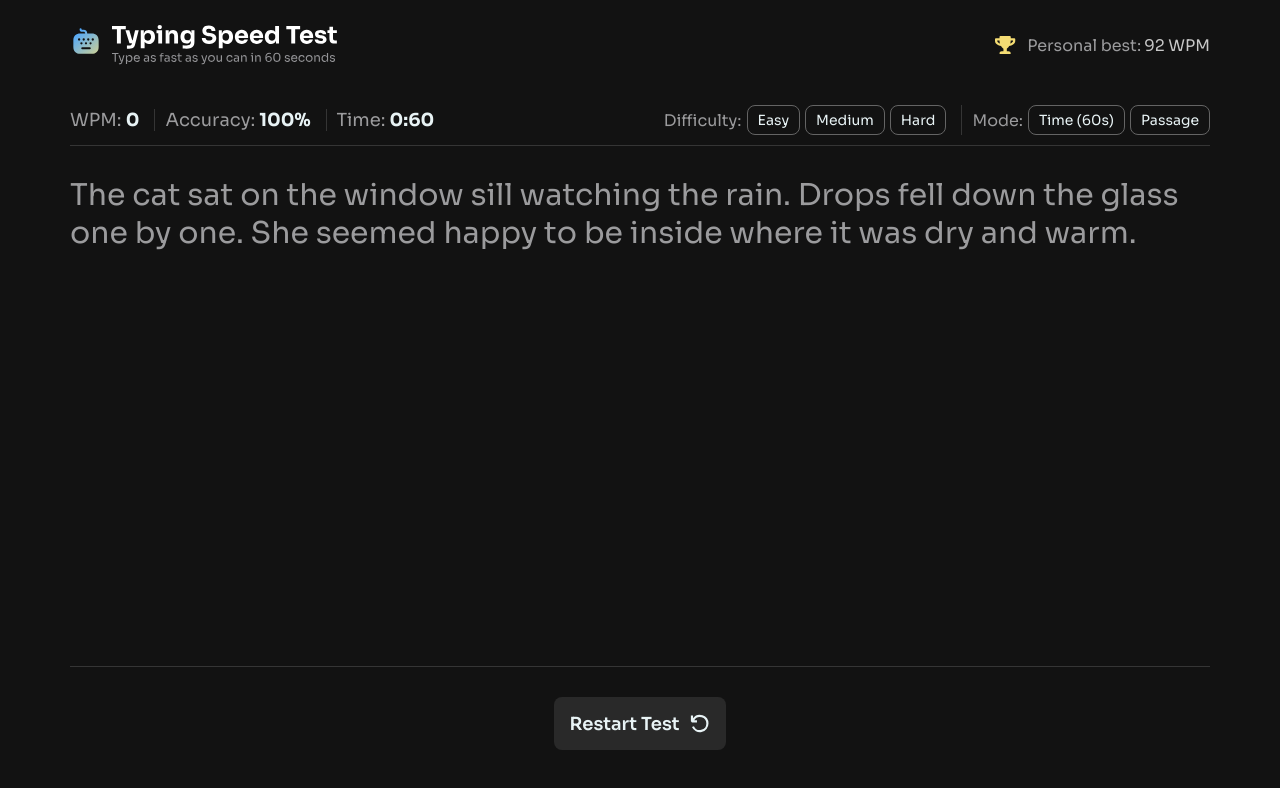
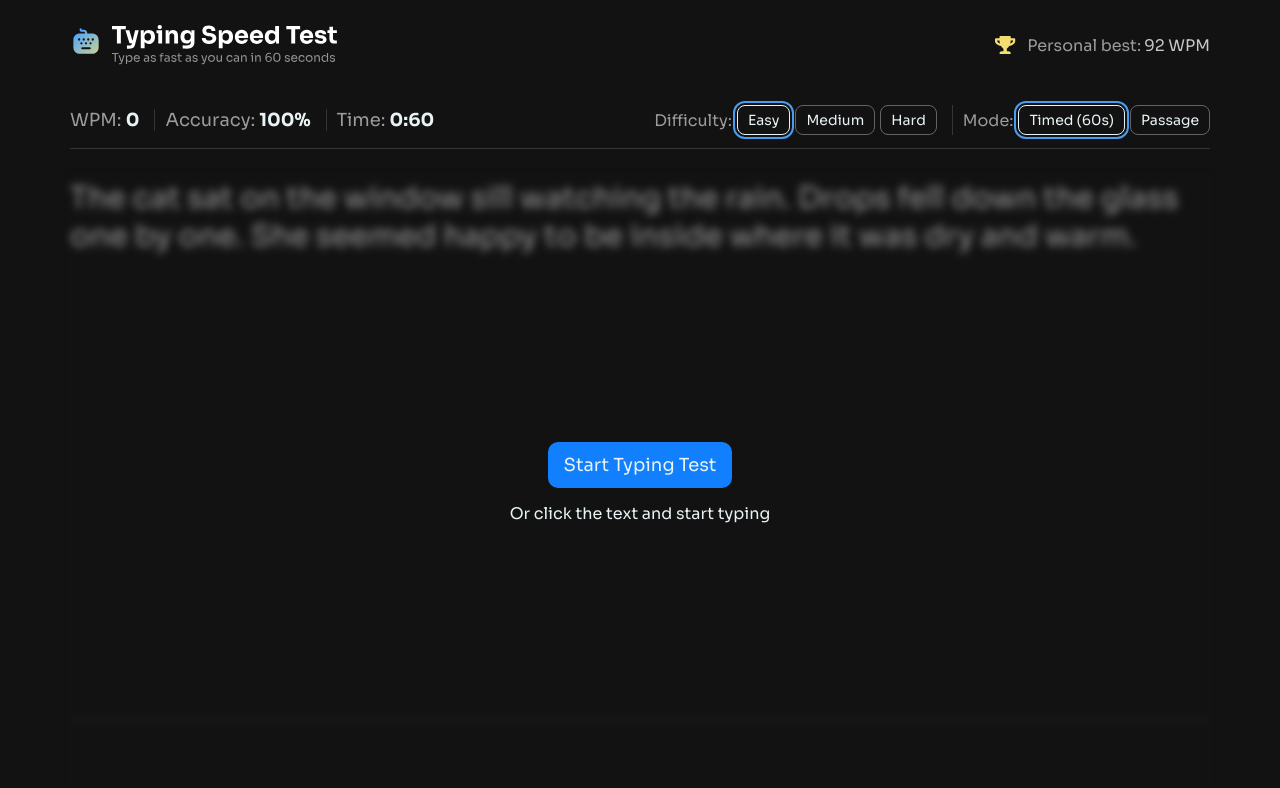
Before and after one commit to DaddyOfCoding/typing-speed-test, a React (Vite) app: page / in a window 1280 px wide. Shown: the top 788 px of the page. Built offline with nearby package versions, Linux system fonts and the light colour scheme.

Commit message:
added countdown timer feature

```diff
--- /dev/null
+++ b/src/features/countDownTimer/hooks/useCountDownTimer.ts
@@ -0,0 +1,31 @@
+import { useEffect } from 'react';
+
+function useCountDownTimer(
+    isTestStarted: boolean,
+    setStarted: React.Dispatch<React.SetStateAction<boolean>>,
+    currentTimeLeft: number,
+    setTime: React.Dispatch<React.SetStateAction<number>>,
+): number {
+    useEffect(() => {
+        if (!isTestStarted) return;
+
+        const intervalID = setInterval(() => {
+            setTime((prev) => {
+                const next = prev - 1;
+                return next > 0 ? next : 0;
+            });
+        }, 1000);
+        return () => clearInterval(intervalID);
+    }, [isTestStarted, setStarted]);
+
+    useEffect(() => {
+        if (currentTimeLeft === 0) {
+            setStarted(false);
+        }
+    }, [currentTimeLeft, setStarted]);
+
+    console.log(currentTimeLeft);
+    return currentTimeLeft;
+}
+
+export default useCountDownTimer;
--- /dev/null
+++ b/src/features/countDownTimer/utils/countDownTimer.ts
@@ -0,0 +1,3 @@
+function countDownTimer(): string {}
+
+export default countDownTimer;
--- a/src/pages/MainPage.tsx
+++ b/src/pages/MainPage.tsx
@@ -2,21 +2,37 @@ import { useState } from 'react';
 import '@shared/styles/MainPage.scss';
 import TypingTestMenu from '@widgets/TypingTestMenu/TypingTestMenu';
 import TestTextField from '@widgets/TestTextField/TestTextField';
+import StartTestOverlay from '@widgets/StartTestOverlay/StartTestOverlay';
 import useTextLoader from '@features/textLoader/hooks/useTextLoader';
 
 function MainPage() {
     const [difficulty, setDifficulty] = useState<'easy' | 'medium' | 'hard'>(
         'easy',
     );
+    const [isTestStarted, setStarted] = useState<true | false>(false);
+    const [currentTimeLeft, setTime] = useState<number>(10);
     const textData = useTextLoader(difficulty);
 
     return (
         <section className='typing-test-container'>
             <TypingTestMenu
+                isTestStarted={isTestStarted}
+                setStarted={setStarted}
                 currentDifficulty={difficulty}
                 setDifficulty={setDifficulty}
+                currentTimeLeft={currentTimeLeft}
+                setTime={setTime}
             />
-            <TestTextField textToView={textData} />
+            <StartTestOverlay
+                isTestStarted={isTestStarted}
+                setStarted={setStarted}
+                setTime={setTime}
+            >
+                <TestTextField
+                    textToView={textData}
+                    isTestStarted={isTestStarted}
+                />
+            </StartTestOverlay>
         </section>
     );
 }
--- a/src/shared/styles/Button.scss
+++ b/src/shared/styles/Button.scss
@@ -16,11 +16,15 @@ button {
 }
 
 button[data-variant='primary'] {
+    font-size: 18px;
     color: $primary-text-color;
+    background-color: $primary-button-background-color;
+    border-radius: 10px;
+    padding-inline: 15px;
+    padding-block: 12px;
 
     &:hover {
-        color: $ghost-button-selected-color;
-        border: 1px solid $ghost-button-selected-color;
+        background-color: $primary-button-hover-background-color;
     }
 
     &:focus {
@@ -57,7 +61,8 @@ button[data-variant='ghost'] {
         border: 1px solid $ghost-button-selected-color;
     }
 
-    &:focus {
+    &:focus,
+    &.focused {
         outline: 2px solid $button-focus-outline-color;
         outline-offset: 2px;
         border-color: $button-focus-border-color;
@@ -70,3 +75,7 @@ button[data-variant='ghost'] {
     align-items: center;
     font-size: 23px;
 }
+
+.hidden {
+    display: none;
+}
--- /dev/null
+++ b/src/shared/styles/StartTestOverlay.scss
@@ -0,0 +1,25 @@
+@use '@shared/styles/main.scss' as *;
+.overlay-container {
+    display: flex;
+    position: relative;
+    flex: 1;
+}
+
+.overlay-wrapper {
+    position: absolute;
+    top: 30px;
+    left: -10px;
+    width: calc(100% + 20px);
+    height: calc(100% - 30px);
+    backdrop-filter: blur(4px);
+
+    display: flex;
+    flex-direction: column;
+    align-items: center;
+    justify-content: center;
+
+    &__additionary-text {
+        padding-top: 15px;
+        color: $primary-text-color;
+    }
+}
--- a/src/shared/styles/TestTextField.scss
+++ b/src/shared/styles/TestTextField.scss
@@ -1,12 +1,12 @@
 @use '@shared/styles/main.scss' as *;
 
 .test-text-container {
-    flex-grow: 1;
+    flex: 1;
     display: flex;
     flex-direction: column;
 
     &__test-text-field {
-        margin-top: 10px;
+        margin-top: 13px;
         padding-top: 30px;
         padding-bottom: 30px;
         flex: 1;
--- /dev/null
+++ b/src/widgets/StartTestOverlay/StartTestOverlay.tsx
@@ -0,0 +1,48 @@
+import '@shared/styles/StartTestOverlay.scss';
+import Button from '@shared/ui/Button';
+
+type CurrentTimeTypes = {
+    setTime: React.Dispatch<React.SetStateAction<number>>;
+};
+
+type StarTestOverlayProps = CurrentTimeTypes & {
+    isTestStarted: boolean;
+    setStarted: React.Dispatch<React.SetStateAction<boolean>>;
+    children: React.ReactNode;
+};
+
+function StartTestOverlay({
+    isTestStarted,
+    children,
+    setStarted,
+    setTime,
+}: StarTestOverlayProps) {
+    return (
+        <div
+            className='overlay-container'
+            onClick={() => {
+                setStarted(true);
+            }}
+        >
+            {children}
+            {!isTestStarted && (
+                <div className='overlay-wrapper'>
+                    <Button
+                        className='overlay-wrapper__start-button'
+                        buttonContent='Start Typing Test'
+                        variant='primary'
+                        onClick={() => {
+                            setTime(10);
+                            setStarted(true);
+                        }}
+                    />
+                    <span className='overlay-wrapper__additionary-text'>
+                        Or click the text and start typing
+                    </span>
+                </div>
+            )}
+        </div>
+    );
+}
+
+export default StartTestOverlay;
--- a/src/widgets/TestTextField/TestTextField.tsx
+++ b/src/widgets/TestTextField/TestTextField.tsx
@@ -4,9 +4,10 @@ import { VscDebugRestart } from 'react-icons/vsc';
 
 type TestFieldProps = {
     textToView: string;
+    isTestStarted: boolean;
 };
 
-function TestTextField({ textToView }: TestFieldProps) {
+function TestTextField({ textToView, isTestStarted }: TestFieldProps) {
     console.log(textToView);
     return (
         <div className='test-text-container'>
@@ -15,7 +16,7 @@ function TestTextField({ textToView }: TestFieldProps) {
             </div>
             <div className='test-text-container__restart-test-button-container'>
                 <Button
-                    className='test-text-container__restart-test-button'
+                    className={`test-text-container__restart-test-button ${isTestStarted === false ? 'hidden' : ''}`}
                     buttonContent=<>Restart Test</>
                     buttonIcon=<VscDebugRestart />
                     variant='secondary'
--- a/src/widgets/TypingTestMenu/TypingTestMenu.tsx
+++ b/src/widgets/TypingTestMenu/TypingTestMenu.tsx
@@ -1,12 +1,38 @@
 import '@shared/styles/TypingTestMenu.scss';
 import Button from '@shared/ui/Button.tsx';
+import React, { useState } from 'react';
+import useCountDownTimer from '@features/countDownTimer/hooks/useCountDownTimer';
 
-type difficultyTypes = {
+type DifficultyTypes = {
     currentDifficulty: 'easy' | 'medium' | 'hard';
     setDifficulty: (value: 'easy' | 'medium' | 'hard') => void;
 };
 
-function TypingTestMenu({ currentDifficulty, setDifficulty }: difficultyTypes) {
+type CurrentTimeTypes = {
+    currentTimeLeft: number;
+    setTime: React.Dispatch<React.SetStateAction<number>>;
+};
+
+type TypingTestMenuTypes = DifficultyTypes &
+    CurrentTimeTypes & {
+        isTestStarted: boolean;
+        setStarted: React.Dispatch<React.SetStateAction<boolean>>;
+    };
+
+function TypingTestMenu({
+    currentDifficulty,
+    setDifficulty,
+    isTestStarted,
+    setStarted,
+    currentTimeLeft,
+    setTime,
+}: TypingTestMenuTypes) {
+    const [focusedMode, setModeFocus] = useState<'timed' | 'passage' | null>(
+        'timed',
+    );
+
+    useCountDownTimer(isTestStarted, setStarted, currentTimeLeft, setTime);
+
     return (
         <div className='typing-test-menu'>
             <div className='typing-test-menu__left gap-5'>
@@ -17,7 +43,7 @@ function TypingTestMenu({ currentDifficulty, setDifficulty }: difficultyTypes) {
                     Accuracy: <span>{'100%'}</span>
                 </span>
                 <span className='typing-test-menu__metric padding-left-10 border-left'>
-                    Time: <span>{'0:60'}</span>
+                    Time: <span>0:60</span>
                 </span>
             </div>
             <div className='typing-test-menu__right gap-5'>
@@ -25,7 +51,7 @@ function TypingTestMenu({ currentDifficulty, setDifficulty }: difficultyTypes) {
                     <span>Difficulty: </span>
                     <div className='typing-test-menu__difficulty-buttons gap-5'>
                         <Button
-                            className='difficulty border-left'
+                            className={`difficulty border-left ${currentDifficulty === 'easy' ? 'focused' : ''}`}
                             variant='ghost'
                             buttonContent='Easy'
                             onClick={() => {
@@ -33,9 +59,11 @@ function TypingTestMenu({ currentDifficulty, setDifficulty }: difficultyTypes) {
                                     setDifficulty('easy');
                                 }
                             }}
+                            onFocus={() => setDifficulty('easy')}
+                            disabled={isTestStarted === true}
                         />
                         <Button
-                            className='difficulty'
+                            className={`difficulty ${currentDifficulty === 'medium' ? 'focused' : ''}`}
                             variant='ghost'
                             buttonContent='Medium'
                             onClick={() => {
@@ -43,9 +71,11 @@ function TypingTestMenu({ currentDifficulty, setDifficulty }: difficultyTypes) {
                                     setDifficulty('medium');
                                 }
                             }}
+                            onFocus={() => setDifficulty('medium')}
+                            disabled={isTestStarted === true}
                         />
                         <Button
-                            className='difficulty'
+                            className={`difficulty ${currentDifficulty === 'hard' ? 'focused' : ''}`}
                             variant='ghost'
                             buttonContent='Hard'
                             onClick={() => {
@@ -53,6 +83,8 @@ function TypingTestMenu({ currentDifficulty, setDifficulty }: difficultyTypes) {
                                     setDifficulty('hard');
                                 }
                             }}
+                            onFocus={() => setDifficulty('hard')}
+                            disabled={isTestStarted === true}
                         />
                     </div>
                 </div>
@@ -60,14 +92,18 @@ function TypingTestMenu({ currentDifficulty, setDifficulty }: difficultyTypes) {
                     <span>Mode:</span>
                     <div className='typing-test-menu__mode-buttons gap-5'>
                         <Button
-                            className='mode'
+                            className={`mode ${focusedMode === 'timed' ? 'focused' : ''}`}
                             variant='ghost'
-                            buttonContent='Time (60s)'
+                            buttonContent='Timed (60s)'
+                            onFocus={() => setModeFocus('timed')}
+                            disabled={isTestStarted === true}
                         />
                         <Button
-                            className='mode'
+                            className={`mode ${focusedMode === 'passage' ? 'focused' : ''}`}
                             variant='ghost'
                             buttonContent='Passage'
+                            onFocus={() => setModeFocus('passage')}
+                            disabled={isTestStarted === true}
                         />
                     </div>
                 </div>
```
